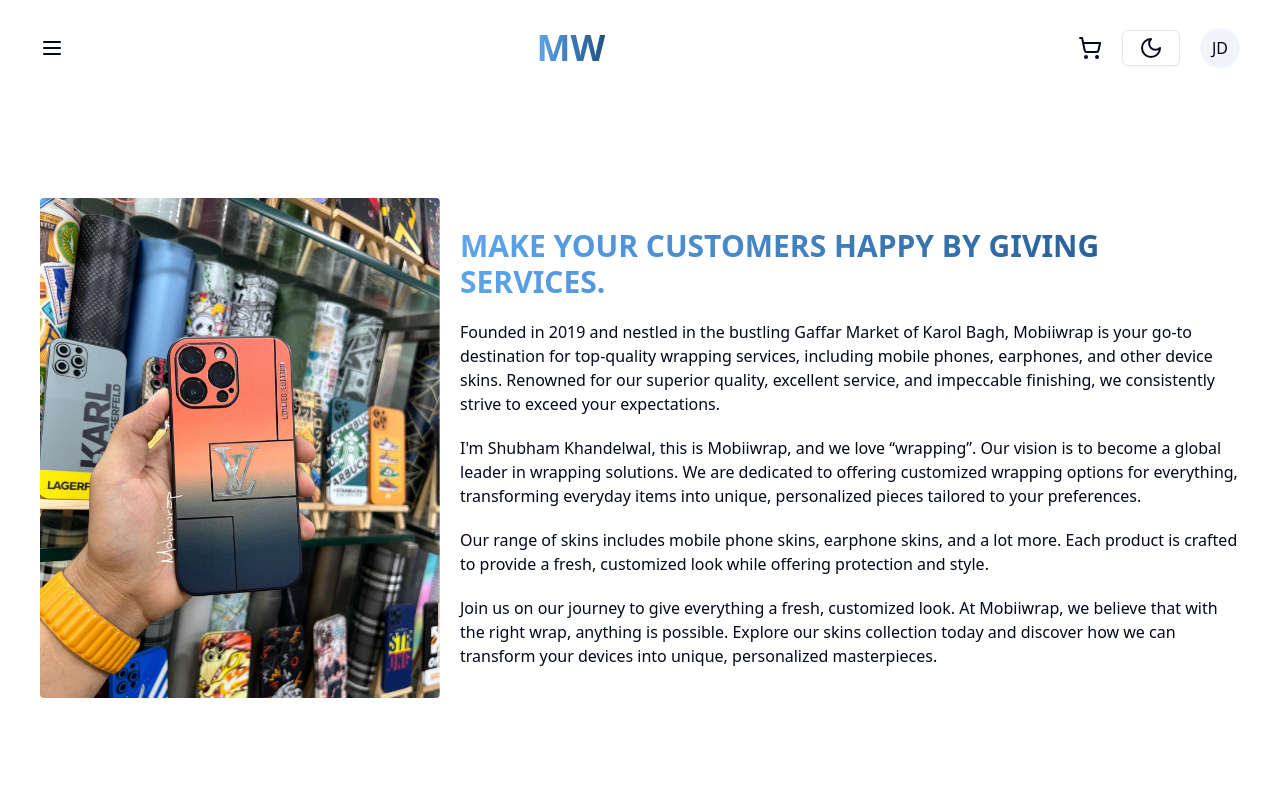
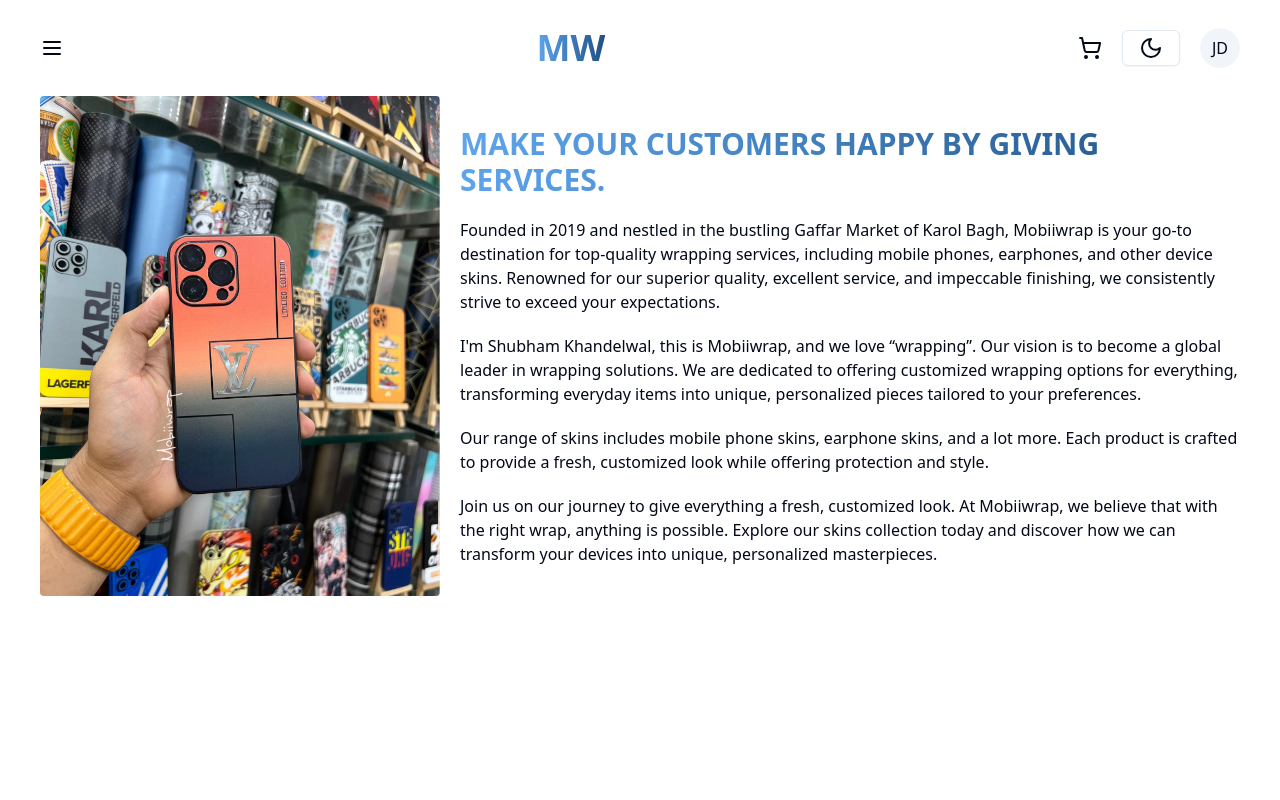
Before and after one commit to adityatrips/mobiiwrap-new, a Next.js app: page /about in a window 1280 px wide. Shown: the top 800 px of the page. Built offline with nearby package versions, Linux system fonts and the light colour scheme.

Commit message:
Refactor CSS and layout classes, remove unnecessary height calculation

```diff
--- a/app/about/page.jsx
+++ b/app/about/page.jsx
@@ -3,7 +3,7 @@ import React from "react";
 
 const AboutPage = () => {
 	return (
-		<section className="h-[calc(100vh-6rem)] flex gap-5 items-center">
+		<section className="flex gap-5 items-center">
 			<Image
 				src="/about.jpg"
 				className="rounded"
--- a/app/layout.js
+++ b/app/layout.js
@@ -17,7 +17,9 @@ export default function RootLayout({ children }) {
 				<ThemeProvider>
 					<AuthProvider>
 						<Sidebar />
-						<main className="container mx-auto px-10">{children}</main>
+						<main className="min-h-[calc(100vh-6rem)] container mx-auto px-10">
+							{children}
+						</main>
 						<Footer />
 						<Toaster />
 					</AuthProvider>
--- a/app/page.js
+++ b/app/page.js
@@ -5,7 +5,7 @@ import Image from "next/image";
 const LandingPage = () => {
 	return (
 		<>
-			<section className="h-[calc(100vh-6rem)] flex items-center justify-center flex-col">
+			<section className="flex items-center justify-center flex-col">
 				<div className="mb-20">
 					<h1 className="text-6xl font-[900]">MobiiWrap</h1>
 					<p className="text-xl text-center">Skins for all your devices.</p>
```
